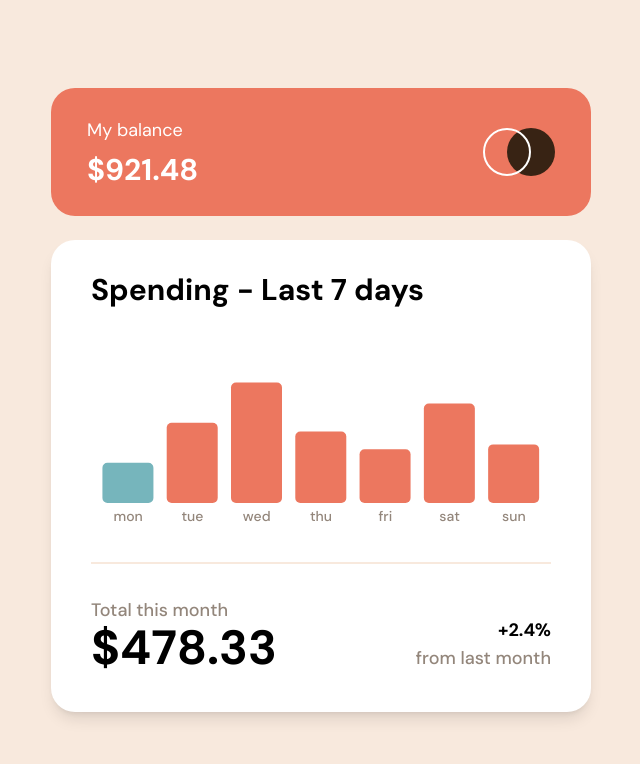
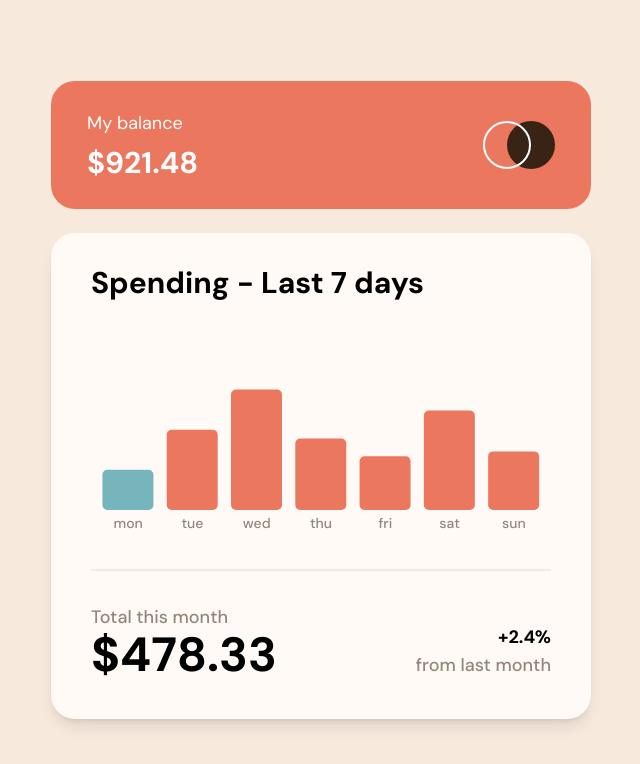
Before and after one commit to DeyanTopalov/expenses_chart, a Next.js app: page / in a window 1280 px wide. Shown: the top 764 px of the page, without its empty margins (319-959 px from the left). Built offline with nearby package versions, Linux system fonts and the light colour scheme.

Commit message:
final tweaks

```diff
--- a/app/page.tsx
+++ b/app/page.tsx
@@ -5,7 +5,7 @@ export default function Home() {
   return (
     <section className="grid w-full max-w-[33.75rem] gap-4 md:gap-6">
       <Header className="bg-clr-soft-red w-full rounded-xl md:rounded-3xl" />
-      <Card className="h-full w-full rounded-xl bg-white px-5 pb-6 pt-6 shadow-lg md:rounded-3xl md:px-10 md:pb-10 md:pt-8" />
+      <Card className="bg-clr-orange-200 h-full w-full rounded-xl px-5 pb-6 pt-6 shadow-lg md:rounded-3xl md:px-10 md:pb-10 md:pt-8" />
     </section>
   );
 }
--- a/components/barchart.tsx
+++ b/components/barchart.tsx
@@ -53,7 +53,7 @@ const BarChartComponent = () => {
               active={active ?? false}
             />
           )}
-          cursor={{ fill: "white" }}
+          cursor={{ fill: "hsl(var(--orange-200))" }}
           position={{ y: 0 }}
         />
         <Bar
--- a/components/card.tsx
+++ b/components/card.tsx
@@ -8,7 +8,7 @@ const Card = ({ className }: classNameProps) => {
         <h2 className="text-2xl font-bold  md:text-3xl">
           Spending - Last 7 days
         </h2>
-        <div className=" mt-[3.25rem] h-[11.125rem] w-full">
+        <div className=" mt-[3.25rem] h-[11.125rem] w-full md:mt-[4.125rem]">
           <BarChartComponent />
         </div>
       </div>
```
